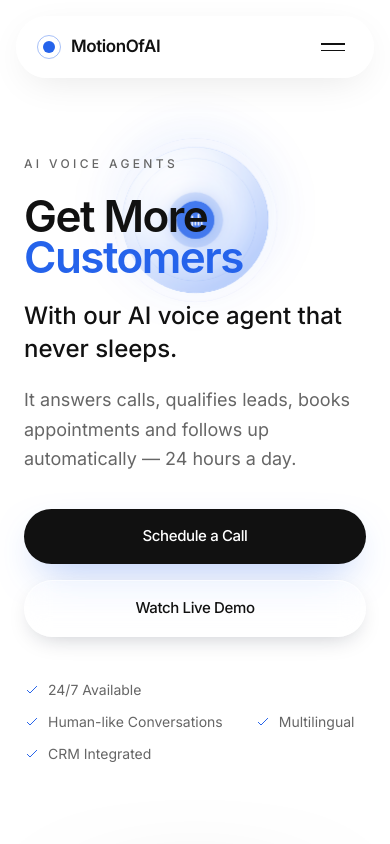
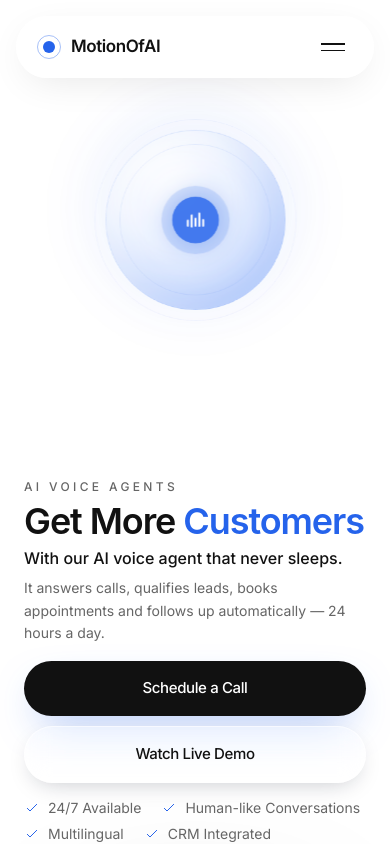
Before and after one commit to vaijanath-chougule/motionofai, a React (Vite) app: page /voice-agents in a window 390 px wide. Shown: the top 844 px of the page. Built offline with nearby package versions, Linux system fonts and the light colour scheme; a web font is replaced by a local one.

Commit message:
mobile layout 2 ai voice seciton hero

```diff
--- a/src/pages/VoiceAgentPage.jsx
+++ b/src/pages/VoiceAgentPage.jsx
@@ -39,7 +39,7 @@ const DESKTOP_POS = [
 // the UPPER area (y offset) as a subtle backdrop while content stacks below
 // it — legible, no overlap. It drops back to centre for the phone finale.
 const MOBILE_POS = [
-  { x: '0vw', y: '-24vh', scale: 0.52 }, // 0 hero
+  { x: '0vw', y: '-24vh', scale: 0.64 }, // 0 hero
   { x: '0vw', y: '-32vh', scale: 0.34 }, // 1 pricing
   { x: '0vw', y: '-32vh', scale: 0.34 }, // 2 live demo
   { x: '0vw', y: '-32vh', scale: 0.34 }, // 3 why
@@ -218,23 +218,23 @@ export default function VoiceAgentPage() {
         <div className="relative z-10 -mt-[100svh]">
           {/* ===== 1 · HERO — sphere right ===== */}
           <Scene side="left" width="md:max-w-[48%]" vAlign="end">
-            <p data-reveal className="eyebrow mb-6 opacity-0">
+            <p data-reveal className="eyebrow mb-2 opacity-0 sm:mb-6">
               AI Voice Agents
             </p>
-            <h1 data-reveal className="text-display-lg font-semibold text-ink opacity-0">
+            <h1 data-reveal className="text-display-md font-semibold text-ink opacity-0 md:text-display-lg">
               Get More <span className="text-accent">Customers</span>
             </h1>
             <p
               data-reveal
-              className="mt-5 max-w-xl text-2xl font-medium leading-snug text-ink opacity-0 md:text-3xl"
+              className="mt-2 max-w-xl text-base font-medium leading-snug text-ink opacity-0 sm:mt-5 sm:text-2xl md:text-3xl"
             >
               With our AI voice agent that never sleeps.
             </p>
-            <p data-reveal className="mt-5 max-w-xl text-lg leading-relaxed text-muted opacity-0">
+            <p data-reveal className="mt-2 max-w-xl text-sm leading-relaxed text-muted opacity-0 sm:mt-5 sm:text-lg">
               It answers calls, qualifies leads, books appointments and follows up automatically —
               24 hours a day.
             </p>
-            <div data-reveal className="mt-9 flex flex-col gap-4 opacity-0 sm:flex-row">
+            <div data-reveal className="mt-4 flex flex-col gap-2.5 opacity-0 sm:mt-9 sm:flex-row sm:gap-4">
               <MagneticButton
                 variant="primary"
                 strength={0.5}
@@ -252,7 +252,7 @@ export default function VoiceAgentPage() {
                 Watch Live Demo
               </MagneticButton>
             </div>
-            <ul data-reveal className="mt-11 flex flex-wrap gap-x-8 gap-y-3 opacity-0">
+            <ul data-reveal className="mt-4 flex flex-wrap gap-x-5 gap-y-1.5 opacity-0 sm:mt-11 sm:gap-x-8 sm:gap-y-3">
               {['24/7 Available', 'Human-like Conversations', 'Multilingual', 'CRM Integrated'].map(
                 (t) => (
                   <li key={t} className="flex items-center gap-2 text-sm text-muted">
@@ -388,11 +388,14 @@ function Scene({ id, side = 'left', width = 'md:max-w-[48%]', vAlign = 'center',
   // On mobile the sphere sits above; vAlign="end" drops the copy into the
   // lower area so it never fights the sphere. Desktop stays centred.
   const valign = vAlign === 'end' ? 'items-end md:items-center' : 'items-center';
+  // End-aligned (hero) sits lower on mobile: trim the bottom padding so the
+  // stacked copy drops beneath the sphere instead of riding into it.
+  const pad = vAlign === 'end' ? 'pt-20 pb-0 md:py-24' : 'py-20 md:py-24';
   return (
     <section
       id={id}
       data-va-panel
-      className={`relative flex min-h-[100svh] ${valign} py-20 md:py-24`}
+      className={`relative flex min-h-[100svh] ${valign} ${pad}`}
     >
       <div className="shell w-full">
         <div className={`flex ${justify}`}>
```
